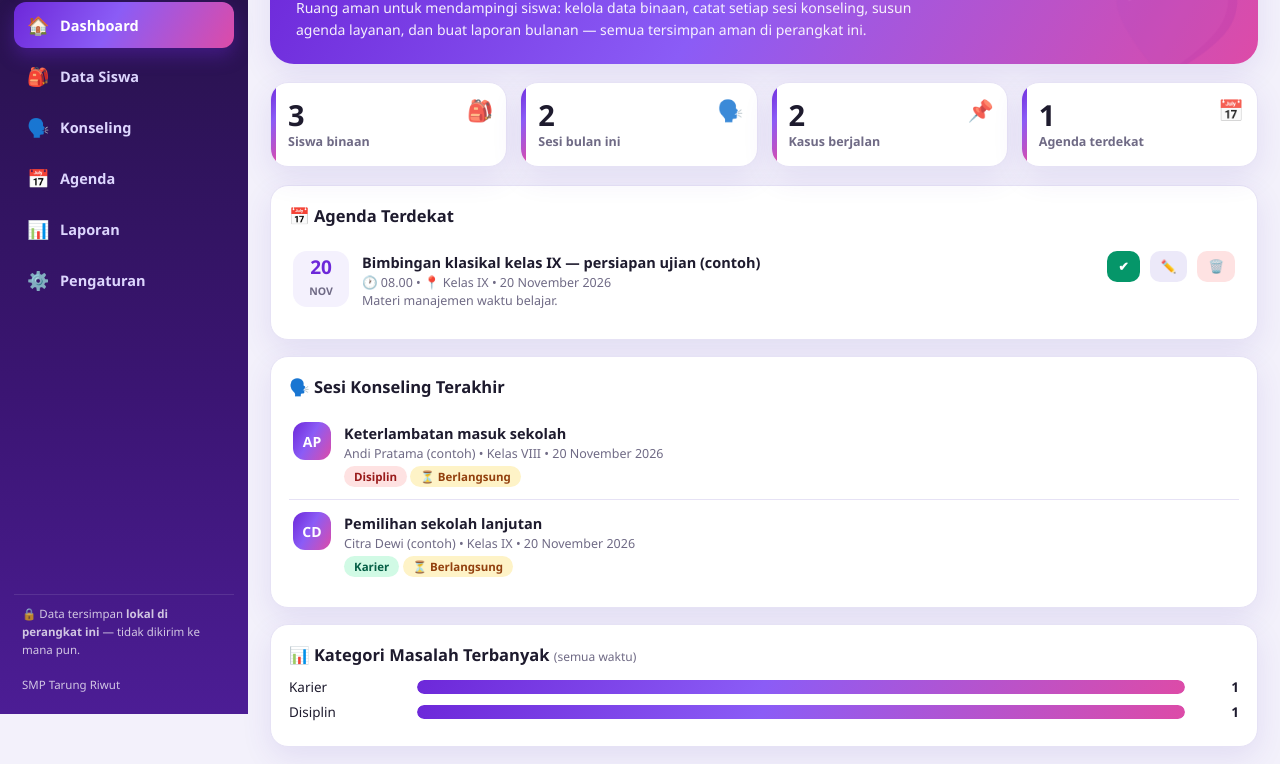
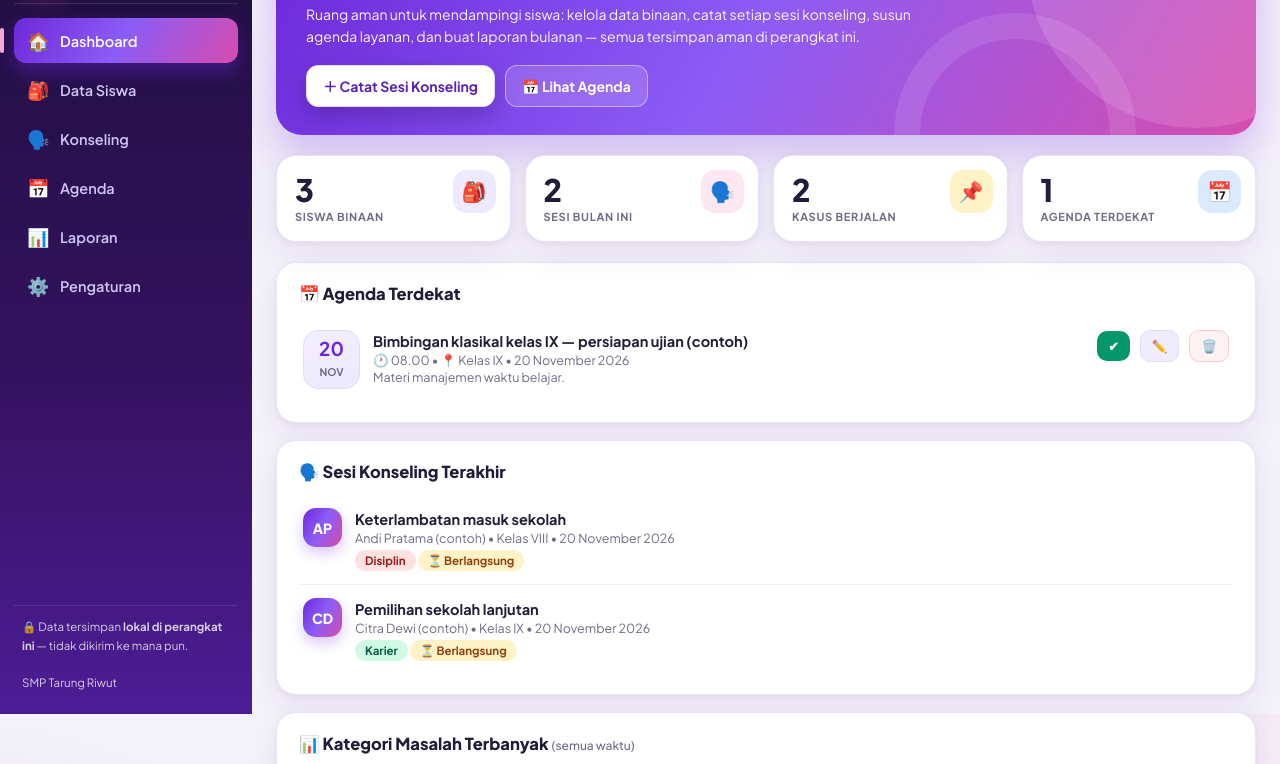
Before and after one commit to herrysalsabila12-ship-it/herrysalsabila12-ship-it.github.io, a plain HTML site: page bkku/index.html in a window 1280 px wide. Shown: the part 86-850 px from the top of the page. Drawn offline with Linux system fonts and the light colour scheme.

Commit message:
BKKu: tampilan diperbarui — lebih rapi (font Plus Jakarta Sans, hero berkilau, kartu statistik berwarna, tombol aksi cepat)

```diff
--- a/bkku/index.html
+++ b/bkku/index.html
@@ -5,70 +5,89 @@
 <meta name="viewport" content="width=device-width, initial-scale=1.0, viewport-fit=cover">
 <title>BKKu — Aplikasi Guru Bimbingan Konseling</title>
 <meta name="description" content="BKKu: aplikasi guru BK untuk data siswa binaan, catatan konseling, agenda layanan, dan laporan bulanan. Data tersimpan lokal di perangkat.">
+<link rel="preconnect" href="https://fonts.googleapis.com"><link rel="preconnect" href="https://fonts.gstatic.com" crossorigin><link href="https://fonts.googleapis.com/css2?family=Plus+Jakarta+Sans:wght@400;500;600;700;800&display=swap" rel="stylesheet">
 <style>
 :root{
-  --ungu:#6d28d9; --ungu2:#8b5cf6; --pink:#ec4899; --biru:#2563eb;
-  --latar:#f3f1fb; --kartu:#ffffff; --teks:#1e1b2e; --redup:#6f6a85;
-  --garis:#e6e2f5; --ok:#059669; --awas:#d97706; --bahaya:#dc2626;
-  --grad:linear-gradient(120deg,#6d28d9 0%,#8b5cf6 45%,#ec4899 110%);
-  --radius:18px; --bayang:0 10px 30px rgba(80,50,180,.10);
+  --ungu:#6d28d9; --ungu2:#8b5cf6; --pink:#ec4899;
+  --latar:#f4f2fa; --kartu:#ffffff; --teks:#221c38; --redup:#716a8a;
+  --garis:#e8e4f6; --ok:#059669; --bahaya:#dc2626;
+  --grad:linear-gradient(120deg,#6d28d9 0%,#8b5cf6 48%,#ec4899 115%);
+  --radius:20px; --bayang:0 12px 32px rgba(76,29,149,.08), 0 2px 6px rgba(76,29,149,.05);
 }
 *{box-sizing:border-box; -webkit-tap-highlight-color:transparent}
 html,body{margin:0;padding:0}
-body{font-family:'Segoe UI',system-ui,-apple-system,Roboto,Arial,sans-serif;background:var(--latar);color:var(--teks);min-height:100vh}
+body{font-family:'Plus Jakarta Sans','Segoe UI',system-ui,-apple-system,Roboto,Arial,sans-serif;color:var(--teks);min-height:100vh;
+  background:
+    radial-gradient(560px 300px at 88% -60px, rgba(236,72,153,.10), transparent 65%),
+    radial-gradient(700px 380px at -120px 30%, rgba(109,40,217,.09), transparent 65%),
+    var(--latar);
+  background-attachment:fixed}
+::selection{background:#ddd0fe}
 button{font-family:inherit;cursor:pointer}
 input,select,textarea{font-family:inherit;font-size:15px}
-::-webkit-scrollbar{width:9px;height:9px}::-webkit-scrollbar-thumb{background:#c9c2e8;border-radius:9px}
+:focus-visible{outline:3px solid rgba(139,92,246,.45);outline-offset:2px}
+::-webkit-scrollbar{width:9px;height:9px}::-webkit-scrollbar-thumb{background:#c9c0e8;border-radius:9px}
+::-webkit-scrollbar-track{background:transparent}
 
 /* ====== KERANGKA ====== */
 .app{display:flex;min-height:100vh}
-aside{width:248px;flex:0 0 248px;background:linear-gradient(180deg,#241245 0%,#3b1573 60%,#4c1d95 100%);color:#fff;position:sticky;top:0;height:100vh;display:flex;flex-direction:column;padding:20px 14px;z-index:30}
-.logo{display:flex;align-items:center;gap:11px;padding:2px 8px 16px}
-.logo .lencana{width:46px;height:46px;border-radius:14px;background:var(--grad);display:flex;align-items:center;justify-content:center;font-size:24px;box-shadow:0 8px 20px rgba(236,72,153,.35)}
-.logo b{font-size:21px;letter-spacing:.4px;display:block;line-height:1.05}
-.logo small{opacity:.75;font-size:11px}
-nav{display:flex;flex-direction:column;gap:5px;margin-top:4px}
-nav button{display:flex;align-items:center;gap:11px;background:transparent;border:0;color:#ddd6fe;text-align:left;padding:11px 13px;border-radius:12px;font-size:14.5px;font-weight:600;transition:.15s}
+aside{width:252px;flex:0 0 252px;color:#fff;position:sticky;top:0;height:100vh;display:flex;flex-direction:column;padding:22px 14px;z-index:30;
+  background:
+    radial-gradient(300px 200px at 110% -40px, rgba(236,72,153,.35), transparent 65%),
+    linear-gradient(180deg,#1e0f3d 0%,#341260 58%,#4c1d95 100%)}
+.logo{display:flex;align-items:center;gap:12px;padding:2px 8px 18px;border-bottom:1px solid rgba(255,255,255,.12);margin-bottom:14px}
+.logo .lencana{width:47px;height:47px;border-radius:15px;background:var(--grad);display:flex;align-items:center;justify-content:center;font-size:24px;box-shadow:0 10px 22px rgba(236,72,153,.4), inset 0 0 0 1px rgba(255,255,255,.25)}
+.logo b{font-size:21px;letter-spacing:.4px;display:block;line-height:1.05;font-weight:800}
+.logo small{opacity:.72;font-size:11px;letter-spacing:.3px}
+nav{display:flex;flex-direction:column;gap:4px}
+nav button{display:flex;align-items:center;gap:11px;background:transparent;border:0;color:#cfc6f5;text-align:left;padding:11px 13px;border-radius:12px;font-size:14.5px;font-weight:600;transition:.16s;position:relative}
 nav button .ic{font-size:18px;width:22px;text-align:center}
-nav button:hover{background:rgba(255,255,255,.09);color:#fff}
-nav button.aktif{background:var(--grad);color:#fff;box-shadow:0 8px 18px rgba(109,40,217,.35)}
-aside .kaki{margin-top:auto;font-size:11.5px;opacity:.75;line-height:1.55;padding:10px 8px 0;border-top:1px solid rgba(255,255,255,.14)}
-main{flex:1;min-width:0;padding:22px 22px 90px;max-width:1180px;margin:0 auto;width:100%}
+nav button:hover{background:rgba(255,255,255,.09);color:#fff;transform:translateX(2px)}
+nav button.aktif{background:var(--grad);color:#fff;box-shadow:0 10px 20px rgba(109,40,217,.4)}
+nav button.aktif::before{content:'';position:absolute;left:-14px;top:22%;bottom:22%;width:4px;border-radius:4px;background:#f9a8d4}
+aside .kaki{margin-top:auto;font-size:11.5px;opacity:.78;line-height:1.6;padding:12px 8px 0;border-top:1px solid rgba(255,255,255,.14)}
+main{flex:1;min-width:0;padding:24px 24px 90px;max-width:1160px;margin:0 auto;width:100%}
 
-/* ====== KEPALA HALAMAN ====== */
-.hero{background:var(--grad);border-radius:24px;color:#fff;padding:24px 26px;position:relative;overflow:hidden;box-shadow:var(--bayang);margin-bottom:18px}
-.hero::after{content:'💜';position:absolute;right:16px;top:6px;font-size:110px;opacity:.14;transform:rotate(10deg)}
-.hero h1{margin:0 0 5px;font-size:23px}
-.hero p{margin:0;opacity:.92;font-size:14px;max-width:640px;line-height:1.55}
-.judul-halaman{display:flex;align-items:center;justify-content:space-between;gap:12px;flex-wrap:wrap;margin:4px 0 14px}
-.judul-halaman h2{margin:0;font-size:21px}
+/* ====== HERO ====== */
+.hero{background:var(--grad);border-radius:26px;color:#fff;padding:28px 30px;position:relative;overflow:hidden;box-shadow:0 20px 42px rgba(109,40,217,.28);margin-bottom:20px}
+.hero::before{content:'';position:absolute;width:340px;height:340px;border-radius:50%;background:rgba(255,255,255,.13);right:-110px;top:-150px}
+.hero::after{content:'';position:absolute;width:190px;height:190px;border-radius:50%;border:26px solid rgba(255,255,255,.10);right:120px;bottom:-120px}
+.hero h1{margin:0 0 6px;font-size:24px;font-weight:800;letter-spacing:.2px;position:relative;z-index:1}
+.hero p{margin:0;opacity:.94;font-size:14px;max-width:620px;line-height:1.6;position:relative;z-index:1}
+.hero-aksi{display:flex;gap:10px;flex-wrap:wrap;margin-top:17px;position:relative;z-index:1}
+.btn.putih{background:#fff;color:#5b21b6;box-shadow:0 10px 22px rgba(30,10,70,.25)}
+.btn.kaca{background:rgba(255,255,255,.16);color:#fff;border:1.5px solid rgba(255,255,255,.45);backdrop-filter:blur(4px)}
+.judul-halaman{display:flex;align-items:center;justify-content:space-between;gap:12px;flex-wrap:wrap;margin:4px 0 15px}
+.judul-halaman h2{margin:0;font-size:21px;font-weight:800}
 .judul-halaman .sub{color:var(--redup);font-size:13px;margin-top:2px}
 
 /* ====== KARTU & STATISTIK ====== */
-.grid-stat{display:grid;grid-template-columns:repeat(auto-fit,minmax(150px,1fr));gap:13px;margin-bottom:18px}
-.stat{background:var(--kartu);border-radius:var(--radius);padding:16px 17px;box-shadow:var(--bayang);border:1px solid var(--garis);position:relative;overflow:hidden}
-.stat::before{content:'';position:absolute;left:0;top:0;bottom:0;width:5px;background:var(--grad)}
-.stat .angka{font-size:29px;font-weight:800;line-height:1.1}
-.stat .label{color:var(--redup);font-size:12.5px;font-weight:600;margin-top:2px}
-.stat .ic{position:absolute;right:13px;top:13px;font-size:21px;opacity:.85}
-.kartu{background:var(--kartu);border-radius:var(--radius);box-shadow:var(--bayang);border:1px solid var(--garis);padding:18px;margin-bottom:16px}
-.kartu h3{margin:0 0 12px;font-size:16.5px}
+.grid-stat{display:grid;grid-template-columns:repeat(auto-fit,minmax(158px,1fr));gap:14px;margin-bottom:20px}
+.stat{background:var(--kartu);border-radius:var(--radius);padding:18px;box-shadow:var(--bayang);border:1px solid var(--garis);position:relative;transition:.18s}
+.stat:hover{transform:translateY(-3px);box-shadow:0 18px 36px rgba(76,29,149,.13)}
+.stat .angka{font-size:31px;font-weight:800;line-height:1.05;letter-spacing:-.5px}
+.stat .label{color:var(--redup);font-size:11px;font-weight:700;margin-top:4px;text-transform:uppercase;letter-spacing:.7px}
+.stat .ic{position:absolute;right:14px;top:14px;width:43px;height:43px;border-radius:14px;display:flex;align-items:center;justify-content:center;font-size:20px;background:#ede9fe}
+.stat:nth-child(2) .ic{background:#fce7f3}.stat:nth-child(3) .ic{background:#fef3c7}.stat:nth-child(4) .ic{background:#dbeafe}
+.kartu{background:var(--kartu);border-radius:var(--radius);box-shadow:var(--bayang);border:1px solid var(--garis);padding:20px 22px;margin-bottom:17px}
+.kartu h3{margin:0 0 13px;font-size:16.5px;font-weight:800}
 .kartu h3 .kecil{font-size:12px;color:var(--redup);font-weight:500}
 .baris{display:flex;gap:10px;flex-wrap:wrap;align-items:center}
 .tumbuh{flex:1}
 
 /* ====== TOMBOL & FORM ====== */
-.btn{border:0;border-radius:12px;padding:10px 16px;font-size:14px;font-weight:700;background:#ece9f9;color:#3b1573;transition:.15s;display:inline-flex;align-items:center;gap:7px}
-.btn:hover{filter:brightness(.97)}
-.btn.utama{background:var(--grad);color:#fff;box-shadow:0 8px 18px rgba(109,40,217,.28)}
-.btn.ok{background:#059669;color:#fff}
-.btn.bahaya{background:#fee2e2;color:#b91c1c}
+.btn{border:0;border-radius:12px;padding:10px 16px;font-size:14px;font-weight:700;background:#f0ecfc;color:#4c1d95;border:1px solid #e2dbf7;transition:.16s;display:inline-flex;align-items:center;gap:7px}
+.btn:hover{transform:translateY(-1px);box-shadow:0 8px 18px rgba(76,29,149,.13)}
+.btn:active{transform:translateY(0)}
+.btn.utama{background:var(--grad);color:#fff;border:0;box-shadow:0 10px 22px rgba(109,40,217,.3)}
+.btn.ok{background:#059669;color:#fff;border:0}
+.btn.bahaya{background:#fef2f2;color:#b91c1c;border-color:#fecaca}
 .btn.kecil{padding:7px 11px;font-size:12.5px;border-radius:10px}
 .btn:disabled{opacity:.5;cursor:not-allowed}
 label.lbl{display:block;font-size:12.5px;font-weight:700;color:#463d63;margin:0 0 5px}
-input.inp,select.inp,textarea.inp{width:100%;border:1.5px solid var(--garis);border-radius:12px;padding:10px 12px;background:#fbfbfe;color:var(--teks);outline:none;transition:.15s}
-input.inp:focus,select.inp:focus,textarea.inp:focus{border-color:var(--ungu2);background:#fff;box-shadow:0 0 0 3px rgba(139,92,246,.15)}
-textarea.inp{resize:vertical;min-height:74px;line-height:1.5}
+input.inp,select.inp,textarea.inp{width:100%;border:1.5px solid var(--garis);border-radius:12px;padding:10px 12px;background:#fcfcfe;color:var(--teks);outline:none;transition:.15s}
+input.inp:focus,select.inp:focus,textarea.inp:focus{border-color:var(--ungu2);background:#fff;box-shadow:0 0 0 4px rgba(139,92,246,.14)}
+textarea.inp{resize:vertical;min-height:74px;line-height:1.55}
 .form-grid{display:grid;grid-template-columns:1fr 1fr;gap:13px}
 .form-grid .penuh{grid-column:1/-1}
 .cari{display:flex;gap:9px;flex-wrap:wrap;margin-bottom:13px}
@@ -78,9 +97,10 @@ textarea.inp{resize:vertical;min-height:74px;line-height:1.5}
 /* ====== TABEL & DAFTAR ====== */
 .tabel-bungkus{overflow-x:auto;border-radius:12px}
 table{width:100%;border-collapse:collapse;font-size:14px}
-th{background:#f4f1fd;color:#463d63;text-align:left;padding:10px 12px;font-size:12.5px;letter-spacing:.3px;white-space:nowrap}
-td{padding:10px 12px;border-top:1px solid var(--garis);vertical-align:top}
-tr:hover td{background:#faf9ff}
+th{background:#f6f3fd;color:#5a4d80;text-align:left;padding:11px 12px;font-size:11.5px;letter-spacing:.6px;text-transform:uppercase;white-space:nowrap;border-bottom:2px solid var(--garis)}
+td{padding:11px 12px;border-top:1px solid #f0edfa;vertical-align:top}
+tbody tr{transition:.12s}
+tbody tr:hover td{background:#faf9ff}
 .chip{display:inline-block;padding:3px 10px;border-radius:99px;font-size:11.5px;font-weight:700;white-space:nowrap}
 .chip.ungu{background:#ede9fe;color:#5b21b6}.chip.pink{background:#fce7f3;color:#9d174d}
 .chip.biru{background:#dbeafe;color:#1d4ed8}.chip.hijau{background:#d1fae5;color:#065f46}
@@ -88,21 +108,17 @@ tr:hover td{background:#faf9ff}
 .chip.abu{background:#e5e7eb;color:#374151}
 .kosong{text-align:center;color:var(--redup);padding:30px 10px;font-size:14px}
 .kosong .besar{font-size:38px;display:block;margin-bottom:8px}
-.avatar{width:38px;height:38px;border-radius:12px;background:var(--grad);color:#fff;display:inline-flex;align-items:center;justify-content:center;font-weight:800;font-size:14px;flex:0 0 38px}
+.avatar{width:39px;height:39px;border-radius:13px;background:var(--grad);color:#fff;display:inline-flex;align-items:center;justify-content:center;font-weight:800;font-size:14px;flex:0 0 39px;box-shadow:0 6px 14px rgba(109,40,217,.25)}
 .nama-sel{display:flex;gap:10px;align-items:center}
 .nama-sel .nm{font-weight:700}
 .nama-sel .sb{font-size:12px;color:var(--redup)}
-
-/* batang rekap */
-.batang-baris{display:grid;grid-template-columns:118px 1fr 44px;gap:10px;align-items:center;margin:7px 0;font-size:13.5px}
-.batang{height:14px;background:#efeafd;border-radius:99px;overflow:hidden}
-.batang i{display:block;height:100%;background:var(--grad);border-radius:99px;transition:width .4s}
+.batang-baris{display:grid;grid-template-columns:118px 1fr 44px;gap:10px;align-items:center;margin:8px 0;font-size:13.5px}
+.batang{height:13px;background:#efeafd;border-radius:99px;overflow:hidden}
+.batang i{display:block;height:100%;background:var(--grad);border-radius:99px;transition:width .45s}
 .batang-baris .n{font-weight:800;text-align:right}
-
-/* agenda */
-.agenda-item{display:flex;gap:13px;padding:12px 4px;border-top:1px solid var(--garis);align-items:flex-start}
+.agenda-item{display:flex;gap:13px;padding:13px 4px;border-top:1px solid #f0edfa;align-items:flex-start}
 .agenda-item:first-of-type{border-top:0}
-.tgl-kotak{flex:0 0 56px;background:#f4f1fd;border-radius:14px;text-align:center;padding:7px 2px}
+.tgl-kotak{flex:0 0 57px;background:linear-gradient(160deg,#f3efff,#ede9fe);border:1px solid #e2dbf7;border-radius:15px;text-align:center;padding:8px 2px}
 .tgl-kotak b{display:block;font-size:19px;line-height:1.05;color:var(--ungu)}
 .tgl-kotak small{font-size:10.5px;color:var(--redup);font-weight:700;text-transform:uppercase}
 .agenda-item .isi{flex:1;min-width:0}
@@ -111,40 +127,39 @@ tr:hover td{background:#faf9ff}
 .agenda-item.selesai .isi b{text-decoration:line-through;opacity:.6}
 
 /* ====== MODAL ====== */
-.modal-latar{position:fixed;inset:0;background:rgba(30,20,60,.55);backdrop-filter:blur(3px);display:none;align-items:flex-end;justify-content:center;z-index:60;padding:0}
+.modal-latar{position:fixed;inset:0;background:rgba(28,16,58,.55);backdrop-filter:blur(4px);display:none;align-items:flex-end;justify-content:center;z-index:60;padding:0}
 .modal-latar.buka{display:flex}
-.modal{background:#fff;width:100%;max-width:640px;max-height:92vh;overflow-y:auto;border-radius:22px 22px 0 0;padding:22px;animation:naik .22s ease}
+.modal{background:#fff;width:100%;max-width:640px;max-height:92vh;overflow-y:auto;border-radius:24px 24px 0 0;padding:24px;animation:naik .22s ease;box-shadow:0 -18px 50px rgba(20,8,50,.3)}
 @keyframes naik{from{transform:translateY(26px);opacity:.4}to{transform:none;opacity:1}}
-@media(min-width:700px){.modal-latar{align-items:center;padding:18px}.modal{border-radius:22px}}
-.modal h3{margin:0 0 4px;font-size:18px}
+@media(min-width:700px){.modal-latar{align-items:center;padding:18px}.modal{border-radius:24px}}
+.modal h3{margin:0 0 4px;font-size:18px;font-weight:800}
 .modal .sub{color:var(--redup);font-size:13px;margin-bottom:14px}
 .modal .aksi{display:flex;gap:9px;justify-content:flex-end;margin-top:17px;flex-wrap:wrap}
 
 /* ====== KUNCI & TOAST ====== */
-#layarKunci{position:fixed;inset:0;background:linear-gradient(160deg,#241245,#4c1d95 70%,#7e22ce);z-index:100;display:none;align-items:center;justify-content:center;padding:20px}
+#layarKunci{position:fixed;inset:0;background:linear-gradient(160deg,#1e0f3d,#4c1d95 70%,#7e22ce);z-index:100;display:none;align-items:center;justify-content:center;padding:20px}
 #layarKunci.buka{display:flex}
-.kotak-kunci{background:#fff;border-radius:24px;padding:28px 24px;max-width:360px;width:100%;text-align:center;box-shadow:0 24px 60px rgba(0,0,0,.35)}
-.kotak-kunci .lencana{width:64px;height:64px;border-radius:18px;background:var(--grad);display:flex;align-items:center;justify-content:center;font-size:31px;margin:0 auto 12px}
-#toast{position:fixed;left:50%;bottom:96px;transform:translateX(-50%) translateY(20px);background:#241245;color:#fff;padding:12px 19px;border-radius:99px;font-size:14px;font-weight:600;opacity:0;pointer-events:none;transition:.25s;z-index:120;box-shadow:0 14px 34px rgba(0,0,0,.3);max-width:92vw;text-align:center}
+.kotak-kunci{background:#fff;border-radius:26px;padding:30px 24px;max-width:360px;width:100%;text-align:center;box-shadow:0 24px 60px rgba(0,0,0,.35)}
+.kotak-kunci .lencana{width:64px;height:64px;border-radius:19px;background:var(--grad);display:flex;align-items:center;justify-content:center;font-size:31px;margin:0 auto 12px;box-shadow:0 12px 26px rgba(109,40,217,.35)}
+#toast{position:fixed;left:50%;bottom:96px;transform:translateX(-50%) translateY(20px);background:#221344;color:#fff;padding:12px 19px;border-radius:99px;font-size:14px;font-weight:600;opacity:0;pointer-events:none;transition:.25s;z-index:120;box-shadow:0 14px 34px rgba(0,0,0,.3);max-width:92vw;text-align:center}
 #toast.tampil{opacity:1;transform:translateX(-50%)}
-
-/* navigasi bawah (HP) */
 nav.bawah{display:none}
 @media(max-width:820px){
   aside{display:none}
   main{padding:16px 14px 96px}
-  nav.bawah{display:flex;position:fixed;left:0;right:0;bottom:0;background:#fff;border-top:1px solid var(--garis);z-index:50;padding:7px 4px calc(7px + env(safe-area-inset-bottom));box-shadow:0 -8px 24px rgba(80,50,180,.08)}
-  nav.bawah button{flex:1;background:none;border:0;font-size:10.5px;font-weight:700;color:var(--redup);display:flex;flex-direction:column;align-items:center;gap:2px;padding:5px 2px;border-radius:10px}
+  nav.bawah{display:flex;position:fixed;left:0;right:0;bottom:0;background:rgba(255,255,255,.94);backdrop-filter:blur(10px);border-top:1px solid var(--garis);z-index:50;padding:7px 4px calc(7px + env(safe-area-inset-bottom));box-shadow:0 -10px 28px rgba(80,50,180,.1)}
+  nav.bawah button{flex:1;background:none;border:0;font-size:10.5px;font-weight:700;color:var(--redup);display:flex;flex-direction:column;align-items:center;gap:2px;padding:5px 2px;border-radius:10px;position:relative}
   nav.bawah button .ic{font-size:20px}
   nav.bawah button.aktif{color:var(--ungu)}
+  nav.bawah button.aktif::after{content:'';width:5px;height:5px;border-radius:50%;background:var(--pink);margin-top:1px}
   .form-grid{grid-template-columns:1fr}
-  .hero h1{font-size:20px}
+  .hero{padding:22px 20px}.hero h1{font-size:20px}
   #toast{bottom:92px}
 }
 .halaman{display:none}
-.halaman.aktif{display:block;animation:masuk .2s ease}
+.halaman.aktif{display:block;animation:masuk .22s ease}
 @keyframes masuk{from{opacity:0;transform:translateY(5px)}to{opacity:1;transform:none}}
-.rahasia{background:#fffbeb;border:1px dashed #f59e0b;border-radius:12px;padding:10px 13px;font-size:12.5px;color:#92400e;margin-bottom:14px;line-height:1.55}
+.rahasia{background:#fffbeb;border:1px dashed #f59e0b;border-radius:13px;padding:11px 14px;font-size:12.5px;color:#92400e;margin-bottom:14px;line-height:1.55}
 @media print{
   aside,nav.bawah,.tanpa-cetak,#toast,#layarKunci{display:none!important}
   body{background:#fff} main{padding:0;max-width:none}
@@ -191,6 +206,7 @@ nav.bawah{display:none}
       <div class="hero">
         <h1 id="salam">Selamat datang, Guru BK 💜</h1>
         <p>Ruang aman untuk mendampingi siswa: kelola data binaan, catat setiap sesi konseling, susun agenda layanan, dan buat laporan bulanan — semua tersimpan aman di perangkat ini.</p>
+        <div class="hero-aksi"><button class="btn putih" onclick="bukaSesi()">＋ Catat Sesi Konseling</button><button class="btn kaca" onclick="keHalaman('agenda')">📅 Lihat Agenda</button></div>
       </div>
       <div class="grid-stat">
         <div class="stat"><span class="ic">🎒</span><div class="angka" id="stSiswa">0</div><div class="label">Siswa binaan</div></div>
```
